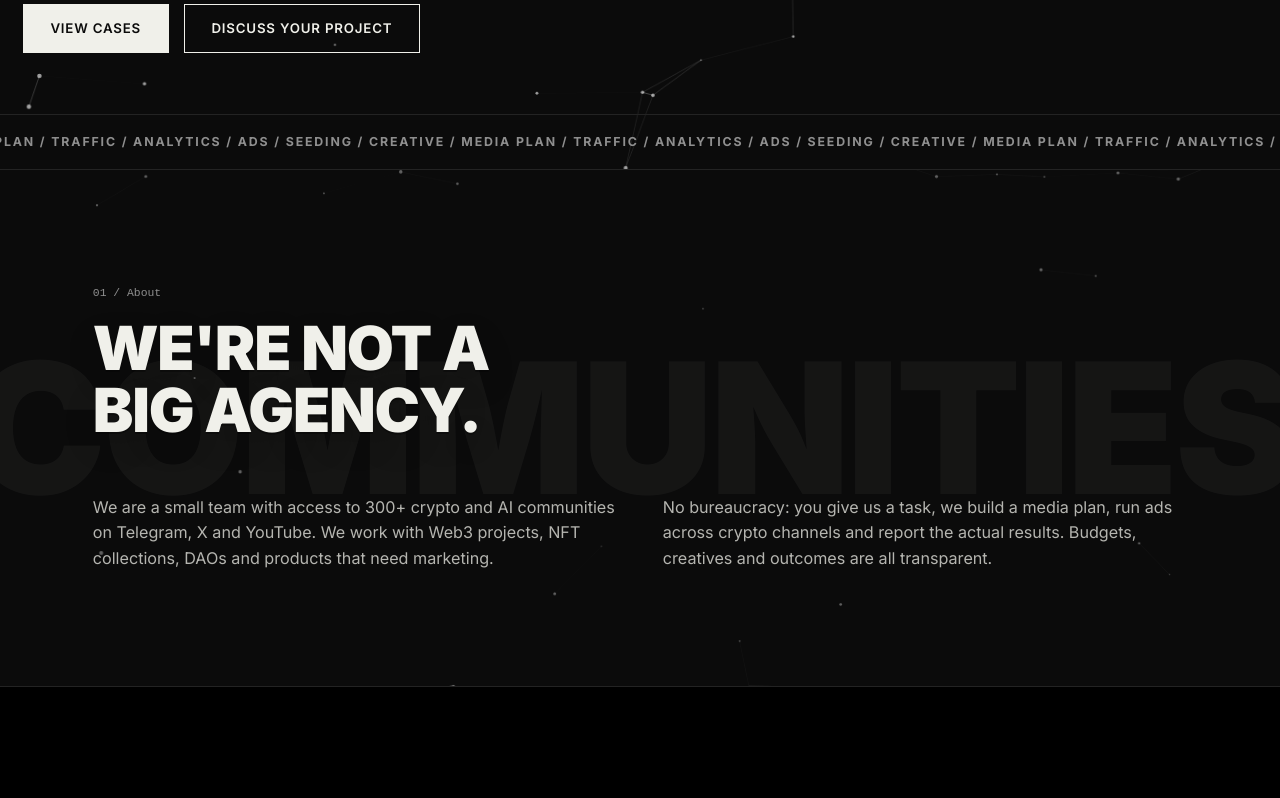
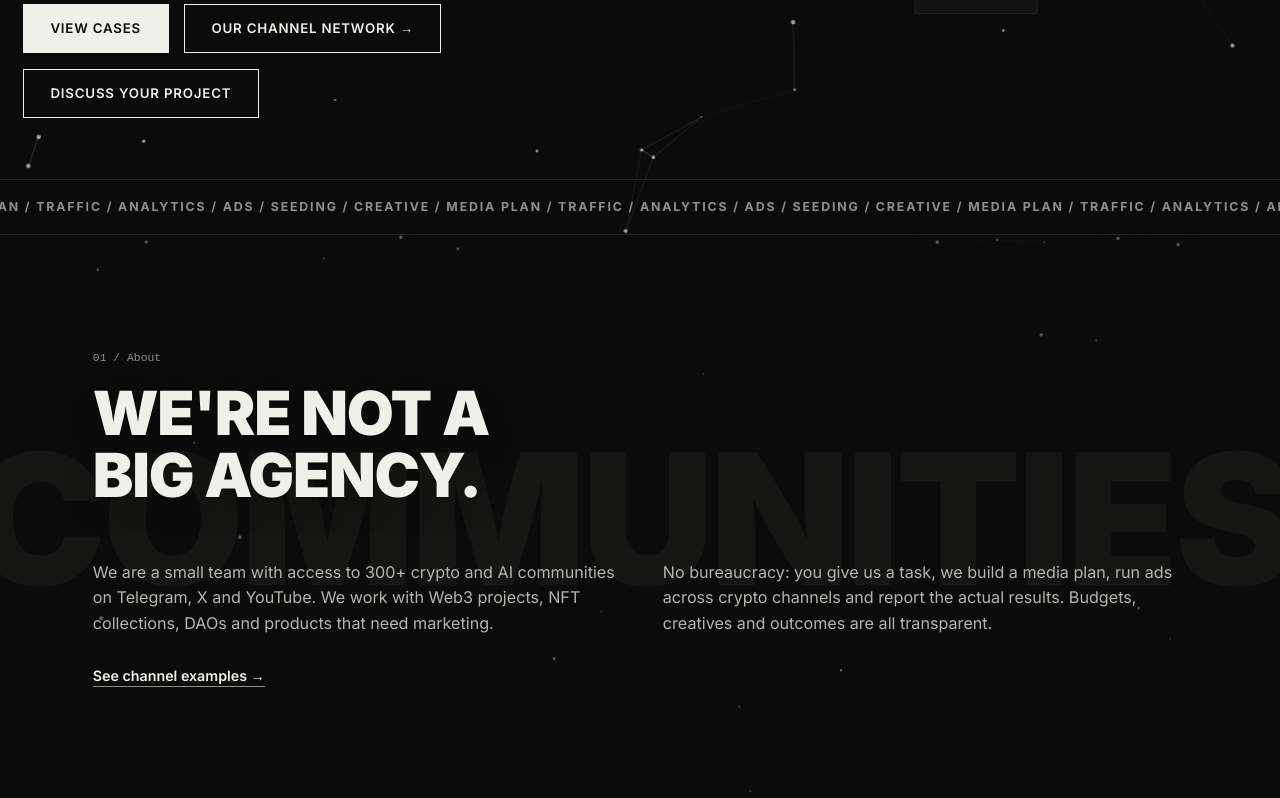
Before and after one commit to relapsef/paranoid-dao, a plain HTML site: page index.html in a window 1280 px wide. Shown: the part 780-1578 px from the top of the page. Drawn offline with Linux system fonts and the light colour scheme.

Commit message:
Add paths to /communities: hero CTA, nav rename, about link
Analytics showed zero visits to /communities — visitors never find it.
Hero gets a third button, nav "Сеть" becomes "Каналы", about section
gets an inline link to channel examples.

Generated with [Devin](https://devin.ai)

Co-Authored-By: Devin <158243242+devin-ai-integration[bot]@users.noreply.github.com>

```diff
--- a/communities/index.html
+++ b/communities/index.html
@@ -9,7 +9,7 @@
   <link rel="canonical" href="https://paranoidao.xyz/communities/">
   <link rel="preconnect" href="https://fonts.googleapis.com">
   <link href="https://fonts.googleapis.com/css2?family=Inter:wght@400;500;600;700;800;900&family=Anton&display=swap" rel="stylesheet">
-  <link rel="stylesheet" href="../style.css?v=105">
+  <link rel="stylesheet" href="../style.css?v=106">
   <link rel="icon" type="image/svg+xml" href="../favicon.svg">
   <link rel="icon" type="image/png" sizes="64x64" href="../favicon.png">
   <link rel="apple-touch-icon" sizes="180x180" href="../apple-touch-icon.png">
--- a/index.html
+++ b/index.html
@@ -23,7 +23,7 @@
   <link rel="preconnect" href="https://fonts.googleapis.com">
   <link rel="preconnect" href="https://fonts.gstatic.com" crossorigin>
   <link href="https://fonts.googleapis.com/css2?family=Inter:wght@400;500;600;700;800;900&family=Anton&display=swap" rel="stylesheet">
-  <link rel="stylesheet" href="style.css?v=105">
+  <link rel="stylesheet" href="style.css?v=106">
   <link rel="icon" type="image/svg+xml" href="favicon.svg">
   <link rel="icon" type="image/png" sizes="64x64" href="favicon.png">
   <link rel="apple-touch-icon" sizes="180x180" href="apple-touch-icon.png">
@@ -61,7 +61,7 @@
         <a href="#about" data-i18n="nav.about">О нас</a>
         <a href="#services" data-i18n="nav.services">Услуги</a>
         <a href="#cases" data-i18n="nav.cases">Кейсы</a>
-        <a href="communities/" data-i18n="nav.network">Сеть</a>
+        <a href="communities/" data-i18n="nav.network">Каналы</a>
         <a href="#process" data-i18n="nav.process">Как работаем</a>
         <a href="#contact" data-i18n="nav.contact">Контакты</a>
       </nav>
@@ -98,6 +98,7 @@
       </p>
       <div class="hero__actions">
         <a href="#cases" class="btn" data-i18n="hero.btnCases">Смотреть кейсы</a>
+        <a href="communities/" class="btn btn--ghost" data-i18n="hero.btnNet">Наша сеть каналов →</a>
         <a href="#contact" class="btn btn--ghost" data-i18n="hero.btnProject">Обсудить проект</a>
       </div>
     </div>
@@ -139,6 +140,7 @@
           Бюджеты, креативы и результаты полностью прозрачны.
         </p>
       </div>
+      <p class="about__netlink-wrap"><a href="communities/" class="about__netlink" data-i18n="about.netlink">Смотреть примеры каналов →</a></p>
     </div>
   </section>
 
@@ -277,7 +279,7 @@
     "nav.about": "About",
     "nav.services": "Services",
     "nav.cases": "Cases",
-    "nav.network": "Network",
+    "nav.network": "Channels",
     "nav.process": "How we work",
     "nav.contact": "Contact",
     "btn.contact": "Get in touch",
@@ -289,6 +291,7 @@
     "hero.title": "WE KNOW<br>WHERE YOUR<br>AUDIENCE LIVES.",
     "hero.text": "A marketing agency for crypto and AI projects. We build media plans, run ads across Telegram, X and YouTube and report with numbers.",
     "hero.btnCases": "View cases",
+    "hero.btnNet": "Our channel network →",
     "hero.btnProject": "Discuss your project",
     "stat.communities": "communities",
     "stat.platforms": "platforms",
@@ -305,6 +308,7 @@
     "about.title": "We're not a<br>big agency.",
     "about.p1": "We are a small team with access to 300+ crypto and AI communities on Telegram, X and YouTube. We work with Web3 projects, NFT collections, DAOs and products that need marketing.",
     "about.p2": "No bureaucracy: you give us a task, we build a media plan, run ads across crypto channels and report the actual results. Budgets, creatives and outcomes are all transparent.",
+    "about.netlink": "See channel examples →",
 
     "services.label": "02 / Services",
     "services.title": "What we do",
@@ -373,7 +377,7 @@
     "nav.about": "Про нас",
     "nav.services": "Послуги",
     "nav.cases": "Кейси",
-    "nav.network": "Мережа",
+    "nav.network": "Канали",
     "nav.process": "Як працюємо",
     "nav.contact": "Контакти",
     "btn.contact": "Зв'язатися",
@@ -385,6 +389,7 @@
     "hero.title": "МИ ЗНАЄМО,<br>ДЕ ВАША<br>АУДИТОРІЯ.",
     "hero.text": "Маркетингове агентство для крипто- та AI-проєктів. Збираємо медіаплани, розміщуємо рекламу в Telegram, X та YouTube і звітуємо цифрами.",
     "hero.btnCases": "Дивитись кейси",
+    "hero.btnNet": "Наша мережа каналів →",
     "hero.btnProject": "Обговорити проєкт",
     "stat.communities": "ком'юніті",
     "stat.platforms": "майданчики",
@@ -401,6 +406,7 @@
     "about.title": "Ми не «велике<br>агентство».",
     "about.p1": "Ми невелика команда з доступом до 300+ крипто- та AI-ком'юніті в Telegram, X та YouTube. Працюємо з Web3-проєктами, NFT-колекціями, DAO та продуктами, яким потрібен маркетинг.",
     "about.p2": "Без бюрократії: ви даєте нам задачу, ми збираємо медіаплан, розміщуємо рекламу в крипто-каналах і звітуємо реальними результатами. Бюджети, креативи та результати — прозорі.",
+    "about.netlink": "Дивитись приклади каналів →",
 
     "services.label": "02 / Послуги",
     "services.title": "Що робимо",
--- a/style.css
+++ b/style.css
@@ -525,6 +525,17 @@ html[data-theme="light"] .planet__spin {
   gap: 48px;
 }
 .about__grid p { font-size: 17px; color: var(--text-dim); }
+.about__netlink-wrap { margin-top: 28px; }
+.about__netlink {
+  font-size: 15px;
+  font-weight: 600;
+  color: var(--text);
+  text-decoration: none;
+  border-bottom: 1px solid var(--muted);
+  padding-bottom: 2px;
+  transition: border-color .2s;
+}
+.about__netlink:hover { border-bottom-color: var(--text); }
 
 /* ---------- Services ---------- */
 .services__grid {
```
